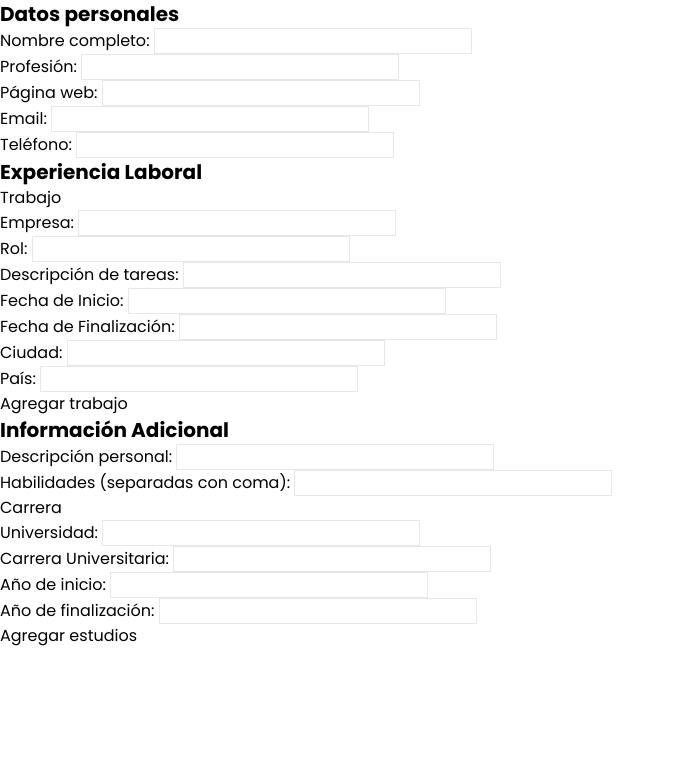
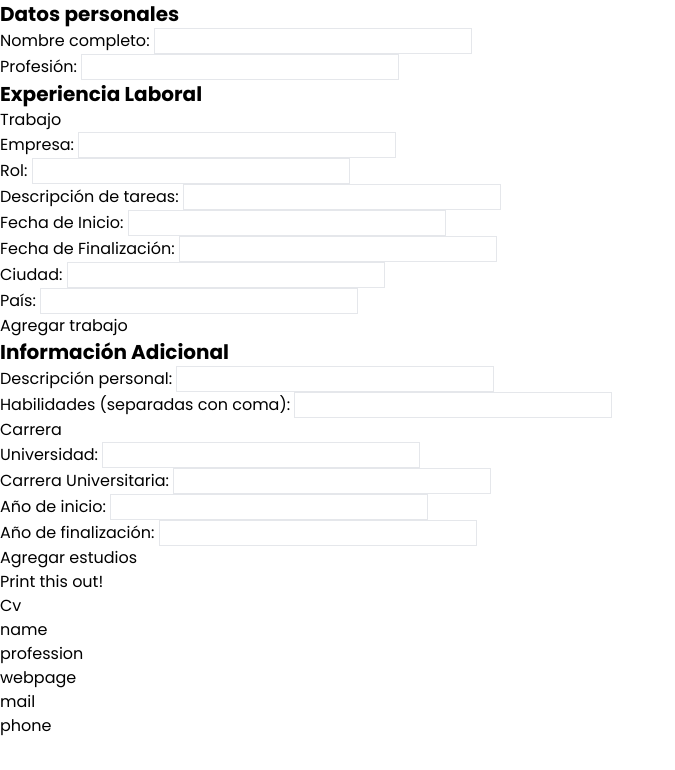
Before and after one commit to RdrBux/cv-application, a React (Create React App) app: page / in a window 1280 px wide. Shown: the top 770 px of the page, without its empty margins (0-675 px from the left). Built offline with nearby package versions, Linux system fonts and the light colour scheme; the HTML template or start-up script is replaced by a standard one.

Commit message:
Add React-to-Print, create CV viewer

```diff
--- a/package.json
+++ b/package.json
@@ -6,9 +6,11 @@
     "@testing-library/jest-dom": "^5.16.5",
     "@testing-library/react": "^13.3.0",
     "@testing-library/user-event": "^13.5.0",
+    "nanoid": "^4.0.0",
     "react": "^18.2.0",
     "react-dom": "^18.2.0",
     "react-scripts": "5.0.1",
+    "react-to-print": "^2.14.7",
     "web-vitals": "^2.1.4"
   },
   "scripts": {
--- a/src/App.js
+++ b/src/App.js
@@ -5,10 +5,11 @@ import Footer from './components/Landing/Footer';
 import Hero from './components/Landing/Hero';
 import Newsletter from './components/Landing/Newsletter';
 import Testimonial from './components/Landing/Testimonial'; */
-
+import React, { Component } from 'react';
 import Form from './components/Form';
 
-function App() {
+export class App extends Component {
+  render() {
     return (
       <div className="App">
         <Form />
@@ -21,5 +22,6 @@ function App() {
       </div>
     );
   }
+}
 
 export default App;
--- /dev/null
+++ b/src/components/Cv.js
@@ -0,0 +1,19 @@
+import React, { Component } from 'react';
+
+export class Cv extends Component {
+  render() {
+    const { personal, extra } = this.props.state;
+    return (
+      <div>
+        Cv
+        <div>{personal.name || 'name'}</div>
+        <div>{personal.profession || 'profession'}</div>
+        <div>{personal.webpage || 'webpage'}</div>
+        <div>{personal.mail || 'mail'}</div>
+        <div>{personal.phone || 'phone'}</div>
+      </div>
+    );
+  }
+}
+
+export default Cv;
--- a/src/components/Form.js
+++ b/src/components/Form.js
@@ -2,26 +2,44 @@ import React, { Component } from 'react';
 import Education from './Education';
 import Input from './Input';
 import Job from './Job';
+import { nanoid } from 'nanoid';
+import ReactToPrint from 'react-to-print';
+import Cv from './Cv';
 
 export class Form extends Component {
   constructor() {
     super();
     this.state = {
-      jobs: [<Job />],
-      education: [<Education />],
+      jobs: [<Job key={nanoid()} />],
+      education: [<Education key={nanoid()} />],
+      personal: {
+        name: '',
+        profession: '',
+        /* webpage: '',
+        mail: '',
+        phone: '', */
+      },
+      extra: {
+        personal: '',
+        skills: '',
+      },
     };
   }
 
   job() {
     this.setState({
-      jobs: this.state.jobs.concat(<Job />),
+      jobs: this.state.jobs.concat(<Job key={nanoid()} />),
     });
   }
 
   education() {
     this.setState({
-      education: this.state.education.concat(<Education />),
+      education: this.state.education.concat(<Education key={nanoid()} />),
     });
+  }
+
+  handleName(e) {
+    this.setState({ personal: { name: e.target.value } });
   }
 
   render() {
@@ -30,11 +48,49 @@ export class Form extends Component {
         <div>
           <h2 className="font-bold text-xl">Datos personales</h2>
           <div>
-            <Input title="Nombre completo" id="name" type="text" />
-            <Input title="Profesión" id="profession" type="text" />
-            <Input title="Página web" id="webpage" type="text" />
-            <Input title="Email" id="mail" type="email" />
-            <Input title="Teléfono" id="phone" type="text" />
+            <Input
+              title="Nombre completo"
+              id="name"
+              type="text"
+              value={this.state.personal.name}
+              onChange={(e) => this.handleName(e)}
+            />
+            <Input
+              title="Profesión"
+              id="profession"
+              type="text"
+              value={this.state.personal.profession}
+              onChange={({ target }) =>
+                this.setState({ personal: { profession: target.value } })
+              }
+            />
+            {/* <Input
+              title="Página web"
+              id="webpage"
+              type="text"
+              value={this.props.personal.webpage}
+              onChange={({ target }) =>
+                this.setState({ personal: { webpage: target.value } })
+              }
+            />
+            <Input
+              title="Email"
+              id="mail"
+              type="email"
+              value={this.props.personal.mail}
+              onChange={({ target }) =>
+                this.setState({ personal: { mail: target.value } })
+              }
+            />
+            <Input
+              title="Teléfono"
+              id="phone"
+              type="text"
+              value={this.props.personal.phone}
+              onChange={({ target }) =>
+                this.setState({ phone: { phone: target.value } })
+              }
+            /> */}
           </div>
         </div>
         <div>
@@ -57,6 +113,15 @@ export class Form extends Component {
             <button onClick={() => this.education()}>Agregar estudios</button>
           </div>
         </div>
+        <div>
+          <ReactToPrint
+            trigger={() => {
+              return <a href="#">Print this out!</a>;
+            }}
+            content={() => this.componentRef}
+          />
+          <Cv state={this.state} ref={(el) => (this.componentRef = el)} />
+        </div>
       </div>
     );
   }
--- a/src/components/Input.js
+++ b/src/components/Input.js
@@ -2,11 +2,17 @@ import React, { Component } from 'react';
 
 export class Input extends Component {
   render() {
-    const { id, title, type } = this.props;
+    const { id, title, type, value, onChange } = this.props;
     return (
       <div>
         <label htmlFor={id}>{title}: </label>
-        <input className="border" type={type} id={id} />
+        <input
+          className="border"
+          type={type}
+          id={id}
+          value={value}
+          onChange={onChange}
+        />
       </div>
     );
   }
```
Also changed, not shown: src/components/test.js (deleted), src/components/x.js (deleted), 1 other file (tests, documents, lock files or other folders). Lines whose indentation alone changed are shown as unchanged.
